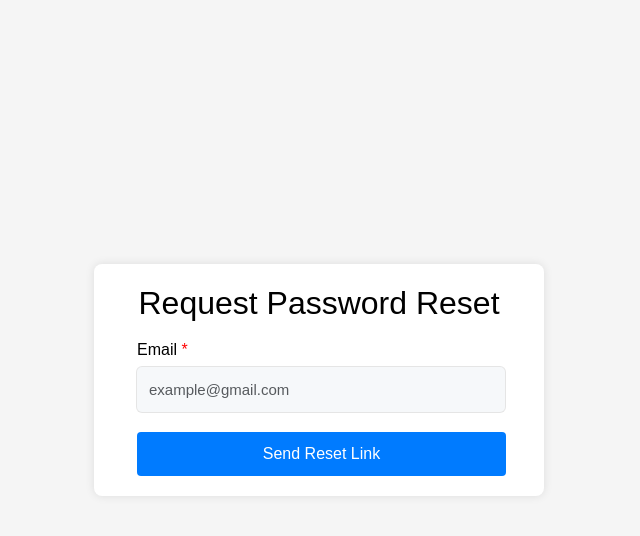
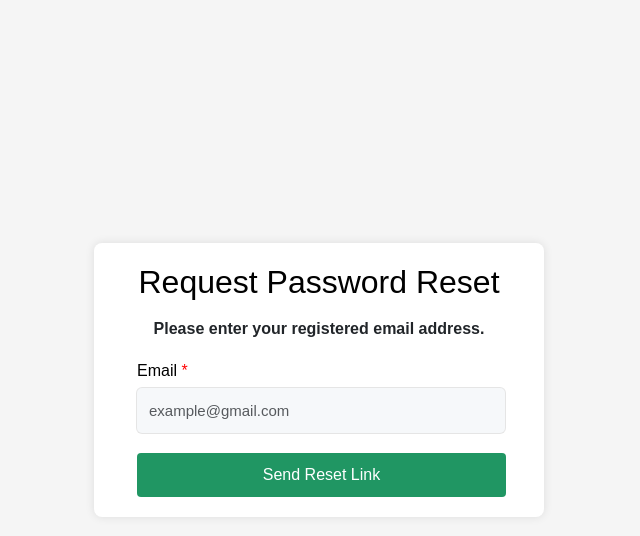
Before and after one commit to cupcake-mastur/EcoWheels, a Flask app: page /request_password_reset in a window 1280 px wide. Shown: the top 536 px of the page, without its empty margins (321-961 px from the left). Run offline with Flask 3, Linux system fonts and the light colour scheme; parts of the project's set-up code (start-up, migrations or seed data) failed here and were passed over; some libraries are stand-ins or nearby versions.

Commit message:
change password_reset

```diff
--- a/__init__.py
+++ b/__init__.py
@@ -403,8 +403,7 @@ def reset_password(token):
             new_password_history = PasswordHistory(user_id=user.id, password_hash=user.password_hash)
             db.session.add(new_password_history)
             db.session.commit()
-            error = "Your password has been reset. Please login again."
-            return redirect(url_for('login'))
+            return render_template('customer/password_reset_success.html')
         else:
             error = "An error occurred. Please try again."
             return redirect(url_for('request_password_reset'))
--- /dev/null
+++ b/templates/customer/password_reset_success.html
@@ -0,0 +1,3 @@
+{% extends "error_msg.html" %}
+
+{% block message %}Your password has been reset. Please login again.{% endblock %}
--- a/templates/customer/request_password_reset.html
+++ b/templates/customer/request_password_reset.html
@@ -36,7 +36,7 @@
 
     label {
       font-weight: 500;
-      margin-top: 7px;
+      margin-top: 2px;
       margin-bottom: 5px;
       color: black;
       display: block;
@@ -65,7 +65,7 @@
     }
 
     button {
-      background-color: #007bff;
+      background-color: rgb(32, 150, 99);
       color: #fff;
       border: none;
       border-radius: 4px;
@@ -79,17 +79,18 @@
     }
 
     button:hover {
-      background-color: #0056b3;
+      background-color: rgb(5, 109, 64);
     }
 
     button:active {
-      background-color: #004085;
+      background-color: rgb(5, 109, 64);
     }
   </style>
 
 <body>
   <div class="container">
     <h2>Request Password Reset</h2>
+    <p style="text-align: center; font-weight: bold; margin-top: 15px;">Please enter your registered email address.</p>
     {% if error and not error_in_modal %}
     <p style="text-align: center; {% if error == 'A password reset link has been sent to your email.' %}color: LimeGreen;{% else %}color: red;{% endif %}">
       {{ error }}
--- a/templates/customer/reset_password.html
+++ b/templates/customer/reset_password.html
@@ -60,7 +60,7 @@
     }
 
     button {
-      background-color: #007bff;
+      background-color: rgb(32, 150, 99);
       color: #fff;
       border: none;
       border-radius: 4px;
@@ -72,11 +72,11 @@
     }
 
     button:hover {
-      background-color: #0056b3;
+      background-color: rgb(5, 109, 64);
     }
 
     button:active {
-      background-color: #004085;
+      background-color: rgb(5, 109, 64);
     }
 </style>
 <div class="container">
```
Also changed, not shown: model.py (+6 -7 lines), static/vehicle_images/9a04a4224b990ed6.png (added).
